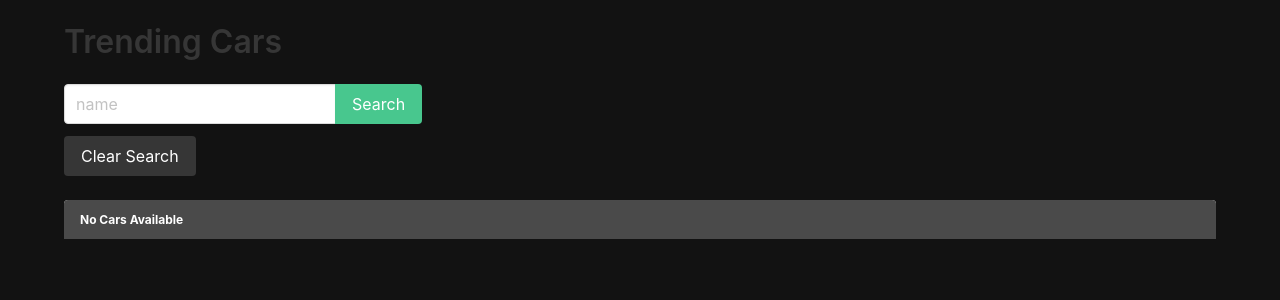
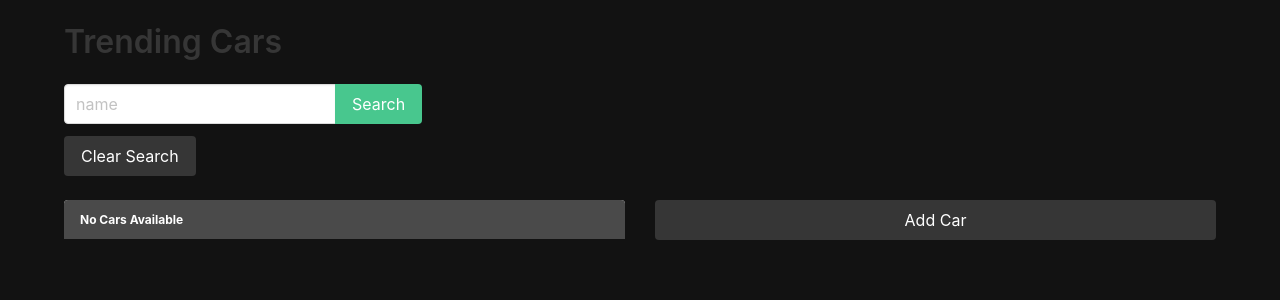
Before and after one commit to dev-slater/CarCollector, a Django app: page /cars/ in a window 1280 px wide. Shown: the part 52-352 px from the top of the page. Run offline with Django 3.2, Linux system fonts and the light colour scheme; data that the repository does not hold is empty.

Commit message:
add create function

```diff
--- a/main_app/templates/car_list.html
+++ b/main_app/templates/car_list.html
@@ -46,5 +46,6 @@
     </div>
   </article>
   {% endfor %}
+  <a class="button is-dark" href="{% url 'car_create' %}">Add Car</a>
 </div>
 {% endblock %}
--- a/main_app/urls.py
+++ b/main_app/urls.py
@@ -7,4 +7,5 @@ path('', views.Home.as_view(), name="home"),
 path('about/', views.About.as_view(), name="about"),
 path('index/', views.Index.as_view(), name="index"),
 path('cars/', views.CarList.as_view(), name="car_list"),
+path('cars/new/',views.CarCreate.as_view(),name="car_create"),
 ]
--- a/main_app/views.py
+++ b/main_app/views.py
@@ -3,6 +3,7 @@ from django.shortcuts import render
 from django.views import View # <- View class to handle requests
 from django.http import HttpResponse # <- a class to handle sending a type of response
 from .models import Car as Cars
+from django.views.generic.edit import CreateView
 
 # Create your views here.
 
@@ -21,6 +22,7 @@ class Car:
                 self.name = name
                 self.image = image
                 self.bio = bio
+                self.vintage_car = vintage_car
 
 class CarList(TemplateView):
     template_name = "car_list.html"
@@ -37,3 +39,9 @@ class CarList(TemplateView):
                 context["Cars"] = Cars.objects.all()
                 context["header"] = "Trending Cars"
         return context
+
+class CarCreate(CreateView):
+        model = Cars
+        fields = ['name','img','bio','vintage_car']
+        template_name = "car_create.html"
+        success_url = "/cars/"
```
Also changed, not shown: main_app/templates/car_create.html (added, +13 -0 lines).
